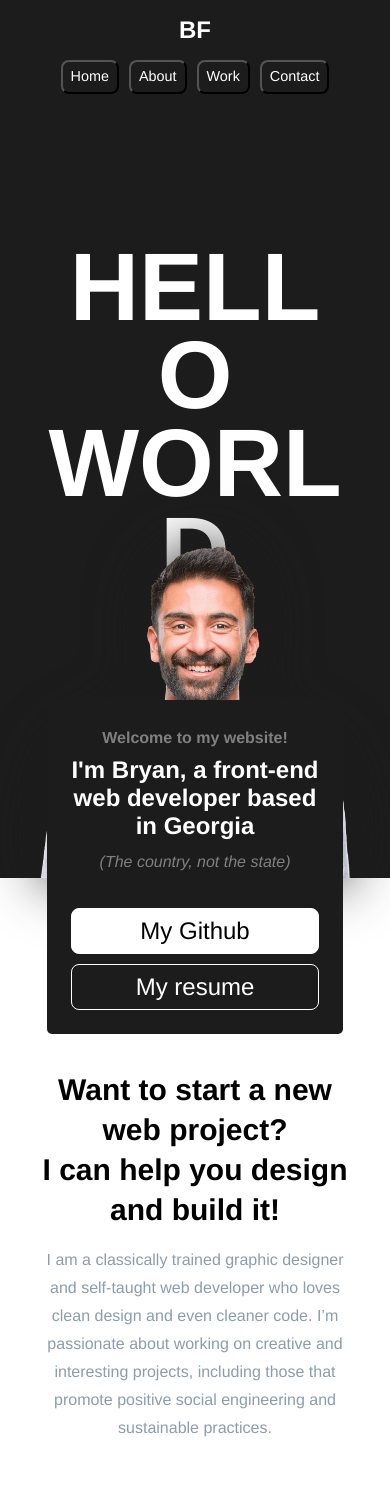
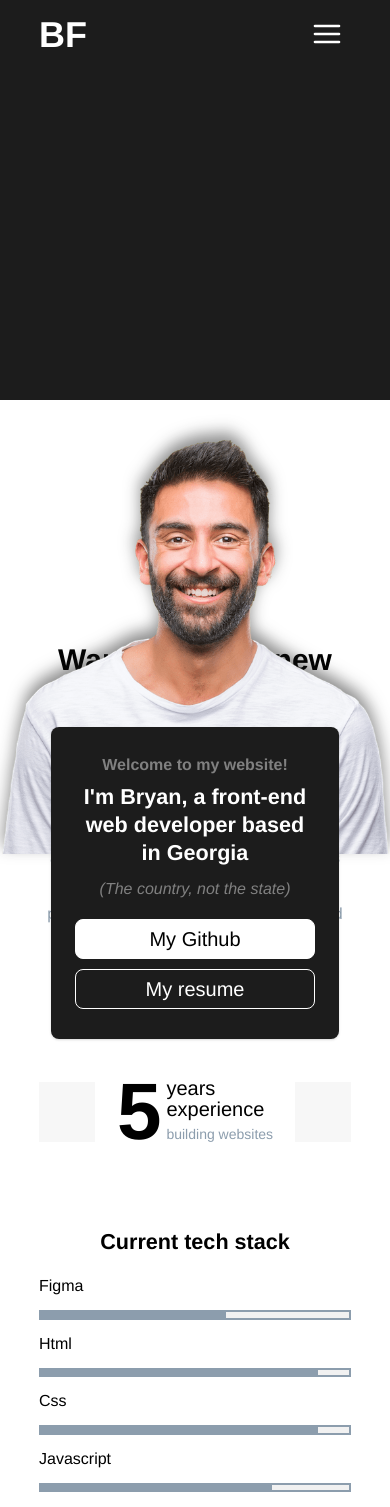
Before and after one commit to BryanMF87/portfolio-2022, a React (Create React App) app: page / in a window 390 px wide. Shown: the top 1507 px of the page. Built offline with nearby package versions, Linux system fonts and the light colour scheme.

Commit message:
changed layout

```diff
--- a/src/App.css
+++ b/src/App.css
@@ -60,7 +60,7 @@ h3 {
 }
 
 h4 {
-  font-size: 1.5rem;
+  font-size: 1.35rem;
   line-height: 1.75rem;
 }
 
@@ -68,6 +68,10 @@ h5 {
   font-size: 1.1rem;
   line-height: 1.35rem;
   font-weight: 500;
+}
+
+a, a:hover, a:active {
+  color: black;
 }
 
 p {
@@ -163,7 +167,7 @@ button {
 
 .container {
   width: 80%;
-  max-width: 1000px;
+  max-width: 1200px;
   margin: 0 auto;
 }
 
--- a/src/components/Navigation/Navigation.css
+++ b/src/components/Navigation/Navigation.css
@@ -6,9 +6,9 @@
     transition: background-color .25s;
 }
 
-.sticky-wrapper * {
-    color: white;
-}
+    .sticky-wrapper * {
+        color: white;
+    }
 
     .sticky-wrapper-light {
         position: sticky;
@@ -35,6 +35,10 @@ nav {
     font-size: 1.1rem;
 }
 
+.mobile-icon {
+    display: none;
+}
+
 .nav-links {
     display: flex;
     flex-direction: row;
@@ -50,40 +54,59 @@ nav {
     opacity: 75%;
 }
 
+.nav-links button {
+    border: none;
+    background: none;
+}
 
 
 @media screen and (max-width: 645px) {
+
     nav {
         flex-direction: column;
-        width: 100%;
         padding: 0;
     }
 
-    .sticky-wrapper .container {
+    .mobile-navbar {
         width: 100%;
-        margin: 0 auto;
+        display: flex;
+        align-items: center;
+    }
 
+    .brand {
+        font-size: 2.25rem;
+        margin: .5rem 0;
+    }
+
+    .mobile-icon {
+        display: block;
+        margin-left: auto;
+    }
+
+    .mobile-icon button {
+        background: none;
+        border: none;
+        font-size: 2rem;
     }
 
     ul.nav-links {
-       margin: 0 auto;
-       gap: 10px;
+        display: none;
+        flex-direction: column;
+        gap: 0px;
+        height: 100vh;
+        width: 100%;
+        justify-content: center;
+        align-items: center;
     }
 
-    .brand {
-        text-align: left;
-        font-size: 1.5em;
-        padding: .5em 0;
+    ul.nav-links li {
+        color: white;
+        text-align: center;
+        margin: 0;
     }
 
-
-
-    ul.nav-links li {
-        width: 100%;
-        margin-left: 0;
-    }
-
-    .nav-links button {
-        background: none;
+    ul.nav-links button {
+        margin: .5rem 0;
+        font-size: 2rem;
     }
 }
--- a/src/components/Navigation/Navigation.js
+++ b/src/components/Navigation/Navigation.js
@@ -1,5 +1,7 @@
-import React, { useState } from 'react';
+import React, { useState, useEffect } from 'react';
 import './Navigation.css'
+import {CgClose} from 'react-icons/cg';
+import {FiMenu} from 'react-icons/fi';
 
 const Navigation = () => {
 
@@ -10,12 +12,28 @@ const Navigation = () => {
   }
   window.addEventListener("scroll", changeNavColor);
 
+
+  // change mobileIcon & reveal nav-links on click
+  const [mobileIcon, setMobileIcon] = useState(true);
+  const [showNav, setShowNav] = useState(false);
+  const changeMobileIcon = () => {
+    setMobileIcon(!mobileIcon);
+  };
+
+
   return (
     <div className={navColor ? "sticky-wrapper-light" : "sticky-wrapper"}>
       <div className="container">
         <nav>
-            <div className="brand">BF</div>
-            <ul className="nav-links">
+            <div className="mobile-navbar">
+              <div className="brand">BF</div>
+              <div className="mobile-icon">
+                <button onClick={changeMobileIcon}>{mobileIcon ? <FiMenu /> : <CgClose />}</button>
+              </div>
+            </div>
+            <ul className="nav-links" style={{
+              display: mobileIcon ? '' : 'flex',
+            }}>
                 <li><a href="#home"><button>Home</button></a></li>
                 <li><a href="#about"><button>About</button></a></li>
                 <li><a href="#work"><button>Work</button></a></li>
--- a/src/components/Projects/ProjectItem.css
+++ b/src/components/Projects/ProjectItem.css
@@ -26,3 +26,8 @@
         justify-content: center;
         margin-top: 1rem;
     }
+
+    .project button {
+        line-height: 1rem;
+        padding: .5rem;
+    }
--- a/src/components/Skills/Skills.css
+++ b/src/components/Skills/Skills.css
@@ -1,5 +1,5 @@
 .skill-container {
-    height: 15px;
+    height: .6rem;
     width: 100%;
     background: #f1f1f1;
     border: 2px solid #8c9dad;
--- a/src/pages/homePage/homePage.css
+++ b/src/pages/homePage/homePage.css
@@ -1,6 +1,4 @@
 .hero {
-    display: flex;
-    align-items: end;
     height: 100vh;
     width: 100%;
     margin-top: -60px;
@@ -8,33 +6,48 @@
     color: white;
 }
 
+    .hero .container {
+        position: relative;
+        display: flex;
+        justify-content: center;
+        align-items: end;
+        align-self: end;
+        height: 100vh;
+    }
+
     .hero h1 {
-        width: 500px;
-        margin: 0 auto;
-        position:relative;
-        top: 300px;
-        left: -300px;
-        line-height: 100px;
-        z-index: 0;
+        height: 100%;
+        width: 100%;
+        max-width: 20rem;
+        position: absolute;
+        left: 0px;
+        display: flex;
+        align-items: center;
+        text-align: right;
     }
 
     .hero-image {
-        width: 30em;
-        height: auto;
-        margin: 0 auto;
-        filter: drop-shadow(0px 0px 30px #1C1C1C);
-        z-index: 1;
+        position: absolute;
+        width: 70vh;
+        filter: drop-shadow(0 -.5rem 0.5rem rgba(22, 22, 22, 0.5));
     }
 
     .hero-info {
-        background: #1c1c1c;
+        background: rgb(28, 28, 28, .75);
+        width: 15rem;
         position: absolute;
-        width: 248px;
-        right: 0px;
-        left: 725px;
-        margin: 0 auto;
-        bottom: 150px;
-        z-index: 2;
+        right: 3vw;
+        bottom: 1rem;
+        box-sizing: content-box;
+        padding:1.5rem;
+        box-shadow: rgba(0, 0, 0, 0.1) 0px 1px 3px 0px, rgba(0, 0, 0, 0.06) 0px 1px 2px 0px;
+        border-radius: .5rem;
+    }
+
+    .hero-buttons {
+        display: flex;
+        margin-top: 1rem;
+        column-gap: 10px;
     }
 
     p.grey:first-of-type {
@@ -43,12 +56,6 @@
 
     .hero h4 {
         margin: .25rem 0 .5rem 0;
-    }
-
-    .hero-buttons {
-        margin: 2rem auto 0 auto;
-        display: flex;
-        column-gap: 10px;
     }
 
 .about {
@@ -190,10 +197,11 @@
 
     .contact-methods button {
         border: none;
+        background: none;
     }
 
     .contact-methods button:hover {
-        background: white;
+        opacity: 50%;
     }
 
 
@@ -204,28 +212,22 @@
 
 @media screen and (max-width: 1000px) {
 
-    .hero {
-        height: 100vh;
-    }
-
     .hero h1 {
+        font-size: 20vw;
+        line-height: 17vw;
+        max-width: 100%;
+        height: 50%;
         text-align: center;
-        font-size: 10rem;
-        line-height: 8.5rem;
-        width: 100%;
-        top: 175px;
-        left: 0;
-        right: 0;
+        top: 3rem;
     }
 
     .hero-info {
-        position: absolute;
-        bottom: -190px;
+        height: 13rem;
+        left: 0;
         right: 0;
-        left: 0;
-        box-sizing: content-box;
-        padding: 1.5rem;
-        border-radius: 5px;
+        margin: 0 auto;
+        top: 85vh;
+        background: #1c1c1c;
         text-align: center;
     }
 
@@ -265,38 +267,28 @@
 
 
 
-
-@media screen and (max-width: 800px) {
-    .hero h1 {
-        font-size: 8rem;
-        line-height: 7.5rem;
-    }
-}
-
-
-
-
 @media screen and (max-width: 645px) {
 
-    .hero {
-        height: 100vh;
+    .hero .container {
+        width: 100%;
     }
 
-    .hero h1 {
-        top: 100px;
-        font-size: 7rem;
-        line-height: 5.5rem;
-    }
+        .hero-info {
+            height: 16.5rem;
+        }
 
+        .hero-buttons {
+            flex-direction: column;
+            row-gap: 10px;
+        }
 
-    .hero-buttons {
-        flex-direction: column;
-        row-gap: 10px;
-    }
+        .hero-buttons button {
+            font-size: 1.25em;
+            width: 100%;
+        }
 
-    .hero-buttons button {
-        font-size: 1.5em;
-        width: 100%;
+    .about-me {
+        margin-top: 15rem;
     }
 
     .knowledge {
@@ -310,6 +302,19 @@
     .knowledge ul:first-child {
         justify-self: start;
     }
+}
+
+@media screen and (max-width: 600px) {
+
+    .hero {
+        max-height: 100vw;
+    }
+
+    .hero h1 {
+        position: relative;
+        height: 100px;
+        top: 0px;
+    }
 
     .project-list {
         grid-template-columns: 1fr;
@@ -318,23 +323,16 @@
     .contact-methods {
         display: flex;
         flex-direction: column;
+        width: 15rem;
+        margin: 0 auto;
+        gap: 0;
     }
 
-    .contact-methods > li {
-        margin: 0 auto;
+    .contact-methods li {
+        margin-left: 2rem;
     }
 
-    .contact-methods p {
-        margin: .25rem 0;
+    .contact-methods button {
+        font-size: 1.15rem;
     }
 }
-
-@media screen and (max-width: 600px) {
-
-    .hero h1 {
-        top: 100px;
-        font-size: 6rem;
-        line-height: 5.5rem;
-        top: 50px;
-    }
-}
--- a/src/pages/homePage/homePage.js
+++ b/src/pages/homePage/homePage.js
@@ -17,6 +17,10 @@ import crissCross from './crisscross.jpg';
 const HomePage = ({ isOpen, setIsOpen, activeProject, setActiveProject}) => {
 
 // THINGS TO DO
+    // Make website responsive
+    // fix used button colors
+    // fix project buttons line height
+    // Move contact button background to hover, maybe
     // Create short usage videos for each project and add to website
     // Take personal pictures, add to website
 
```
